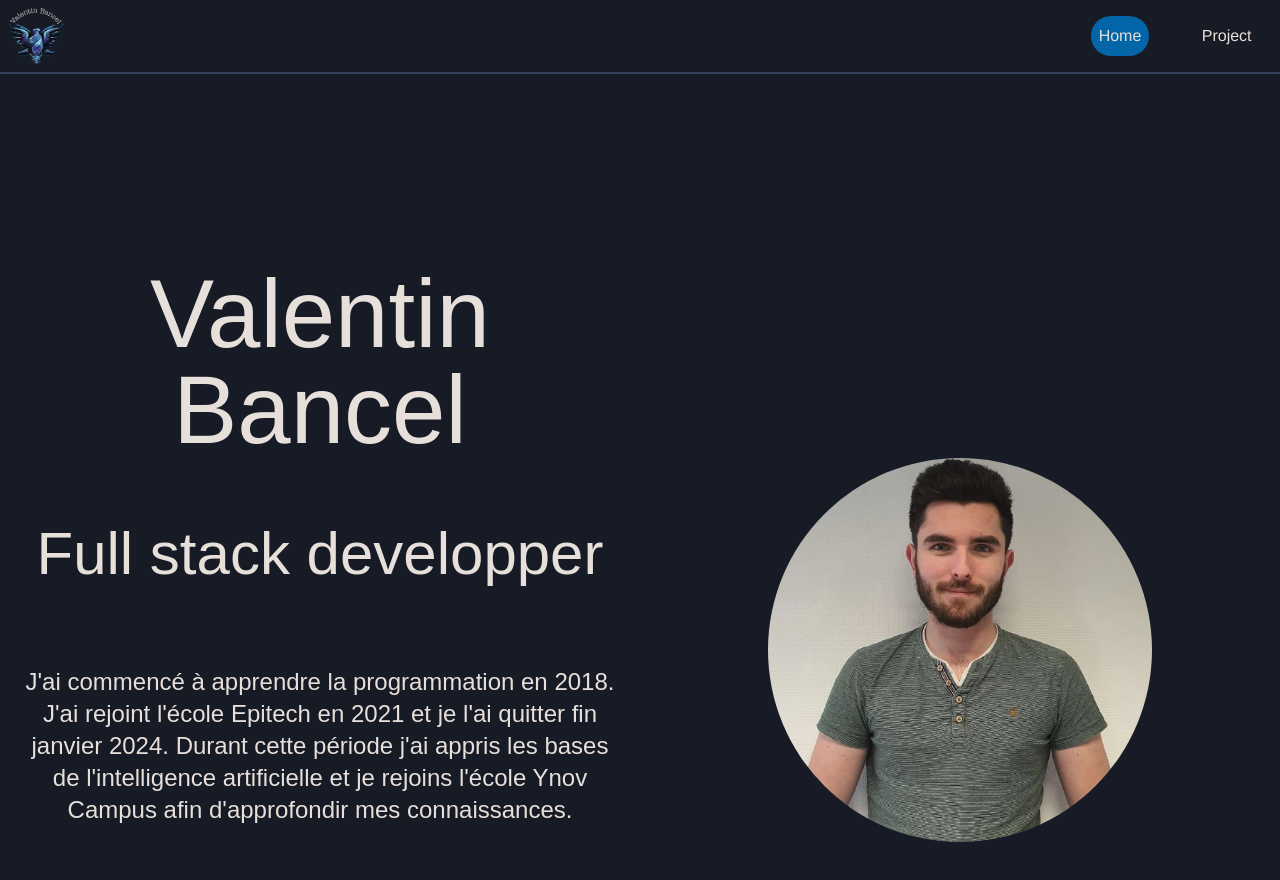
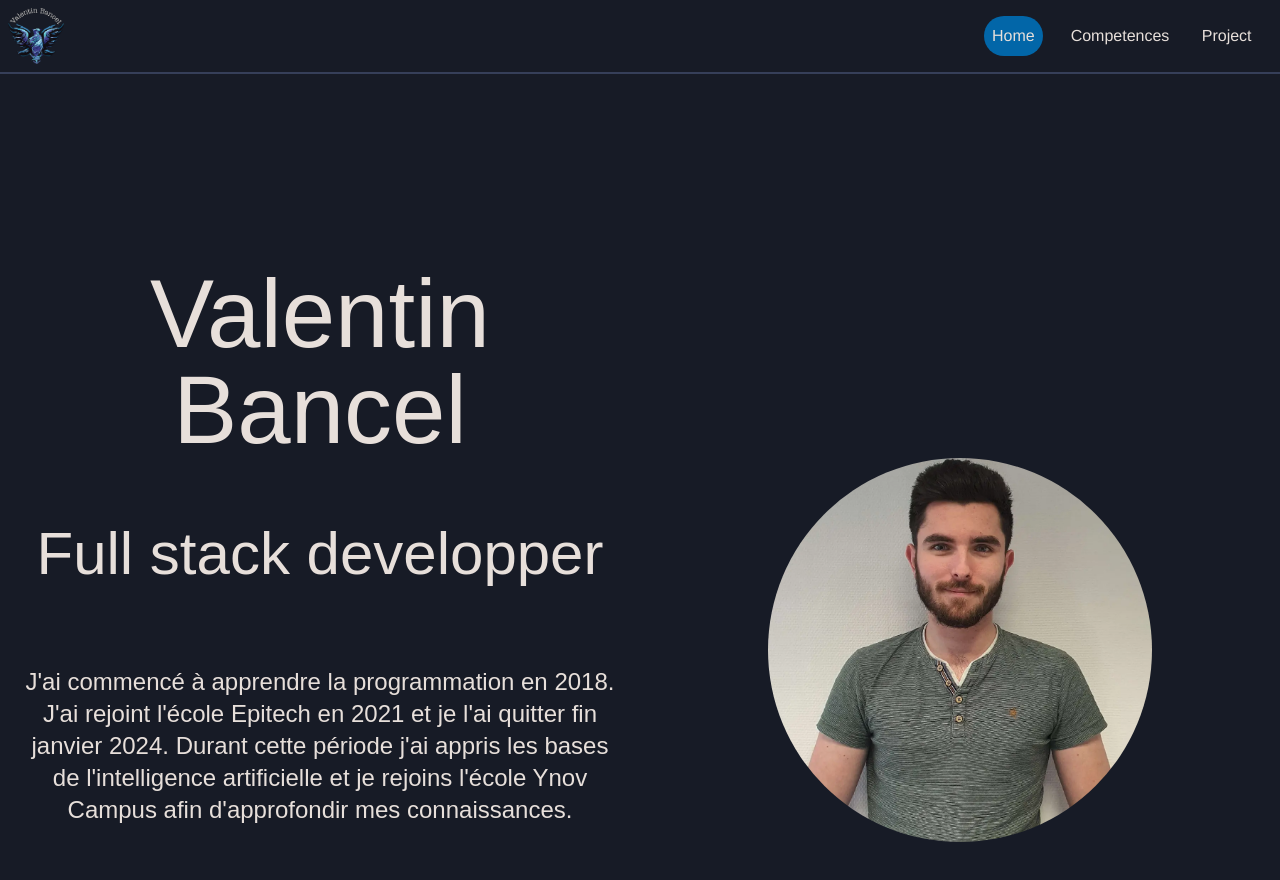
Before and after one commit to ValentinBancel/ValentinBancel-portefolio, an Angular app: page / in a window 1280 px wide. Shown: the top 880 px of the page. Built offline with nearby package versions, Linux system fonts and the light colour scheme.

Commit message:
add(competence): grant acces to competences page

```diff
--- a/src/app/component/header/header.component.html
+++ b/src/app/component/header/header.component.html
@@ -4,12 +4,12 @@
         <div>
             <img class="flex m-2 w-auto h-14" src="../../assets/logo_phoenix.webp" alt="logo" />
         </div>
-        <div class="flex justify-center sm:col-start-11 items-center text-white" href="/">
+        <div class="flex justify-center sm:col-start-10 items-center text-white" href="/">
             <a [class]="actual_route == '/' ? 'button-text disabled-click active p-2 font-HelveticaNeue' : 'p-2 font-HelveticaNeue' "  href="/">Home</a>
         </div>
-        <!-- <div class="flex justify-center items-center text-white" href="/competences">
+        <div class="flex justify-center items-center text-white" href="/competences">
             <a [class]="actual_route == '/competences' ? 'button-text disabled-click active p-2 font-HelveticaNeue' : 'button-text p-2 font-HelveticaNeue' " href="/competences">Competences</a>
-        </div> -->
+        </div>
         <div class="flex justify-center items-center text-white" href="/project">
             <a [class]="actual_route == '/project' ? 'button-text disabled-click active p-2 ont-HelveticaNeue' : 'button-text p-2 font-HelveticaNeue' " href="/project">Project</a>
         </div>
```
